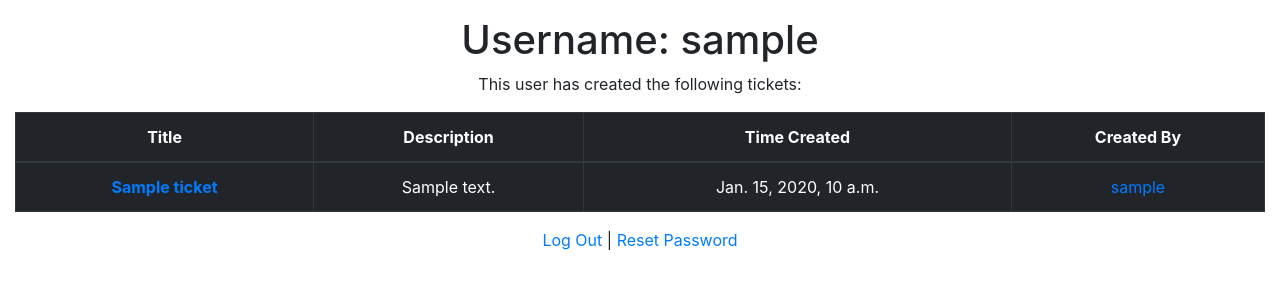
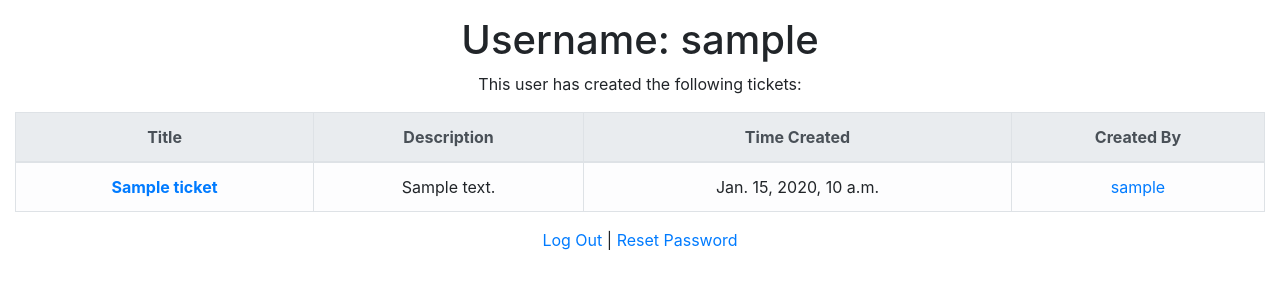
Before and after one commit to josephdubon/django-bugtracker, a Django app: page /authors/1/ in a window 1280 px wide. Shown: the part 48-348 px from the top of the page. Run offline with Django 3.2, Linux system fonts and the light colour scheme; a user stored in the database is signed in; tables that the repository leaves empty hold one stand-in row (values such as "Sample post"); some libraries are stand-ins or nearby versions.

Commit message:
Changed thhead to th-light

```diff
--- a/templates/author_detail.html
+++ b/templates/author_detail.html
@@ -8,8 +8,8 @@
         <h1>Username: {{ author }}</h1>
         <p>This user has created the following tickets:</p>
         {#    START NEW TICKETS HERE    #}
-        <table class="table table-bordered table-hover table-dark">
-            <thead>
+        <table class="table table-bordered table-hover table-light">
+            <thead class="thead-light">
             <tr>
                 <th scope="col">Title</th>
                 <th scope="col">Description</th>
```
